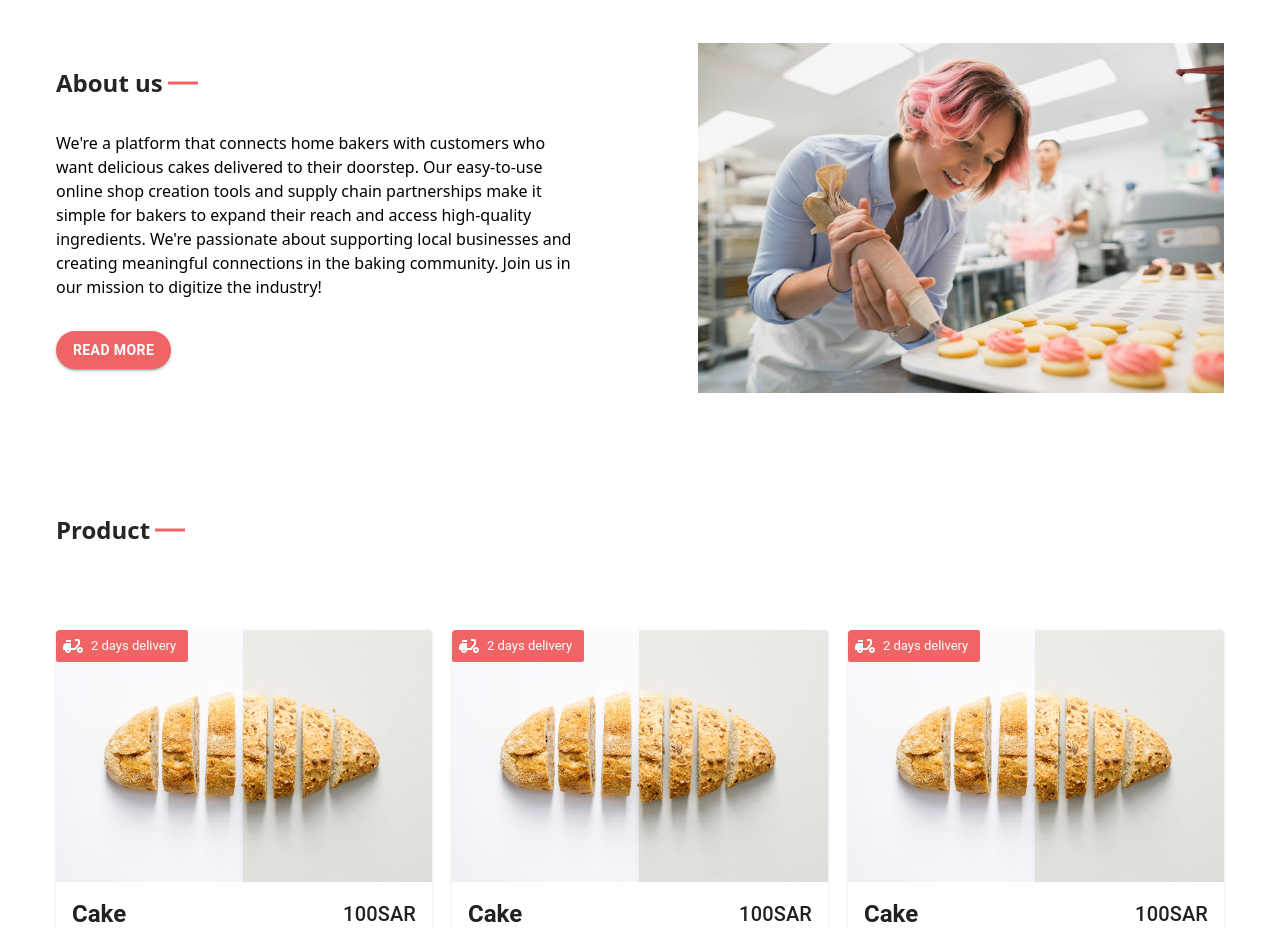
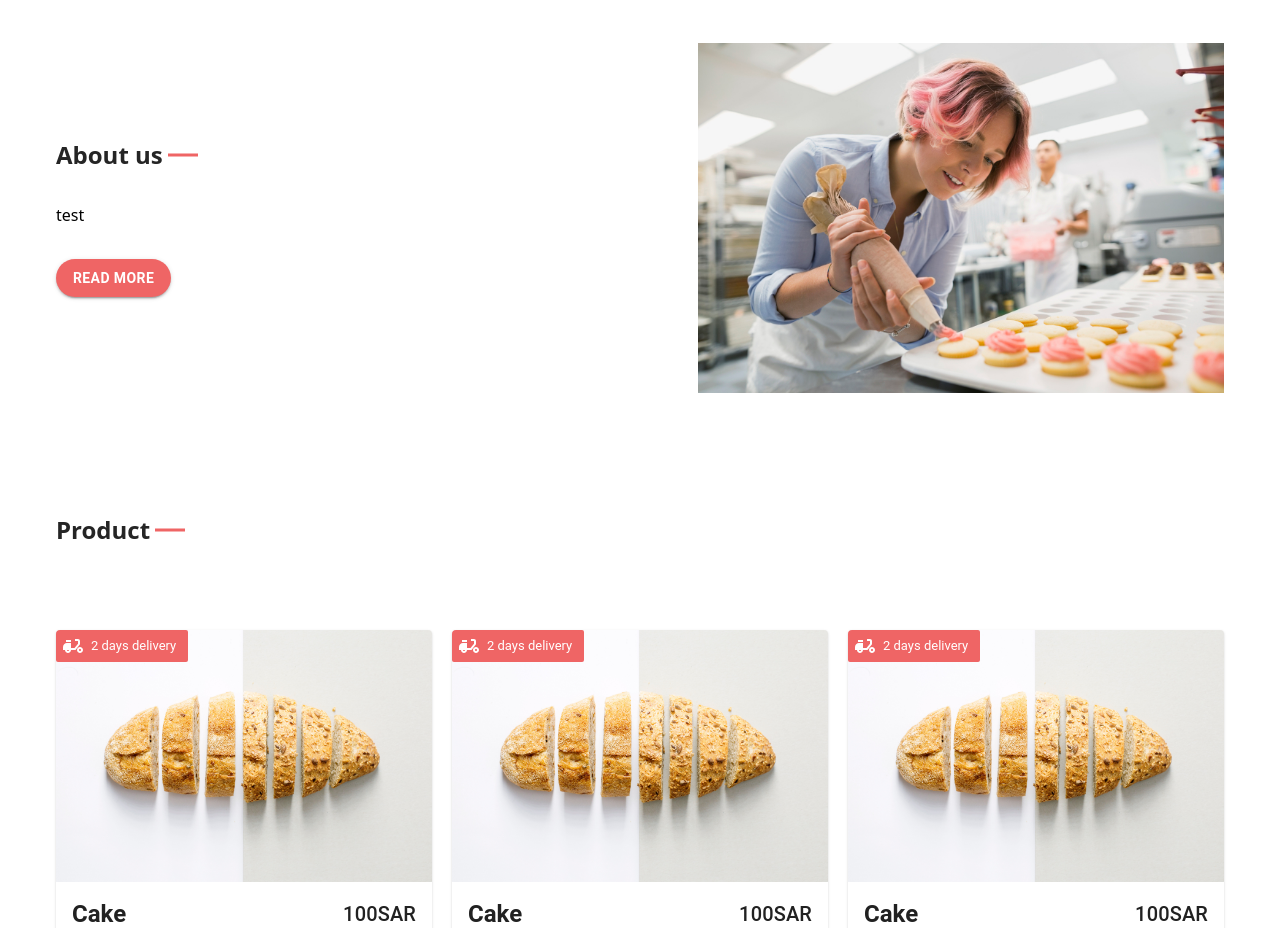
Before and after one commit to mds-cs8/BakeSpace-nextjs, a Next.js app: page / in a window 1280 px wide. Shown: the part 920-1848 px from the top of the page. Built offline with nearby package versions, Linux system fonts and the light colour scheme.

Commit message:
first test

```diff
--- a/app/components/Aboutus/About.jsx
+++ b/app/components/Aboutus/About.jsx
@@ -23,13 +23,7 @@ export const AboutUs = () => {
       >
         <h2 className="section-title text-2xl font-bold">About us</h2>
         <p>
-          We're a platform that connects home bakers with customers who want
-          delicious cakes delivered to their doorstep. Our easy-to-use online
-          shop creation tools and supply chain partnerships make it simple for
-          bakers to expand their reach and access high-quality ingredients.
-          We're passionate about supporting local businesses and creating
-          meaningful connections in the baking community. Join us in our mission
-          to digitize the industry!
+         test
         </p>
         <Button
           className="about-btn"
```
